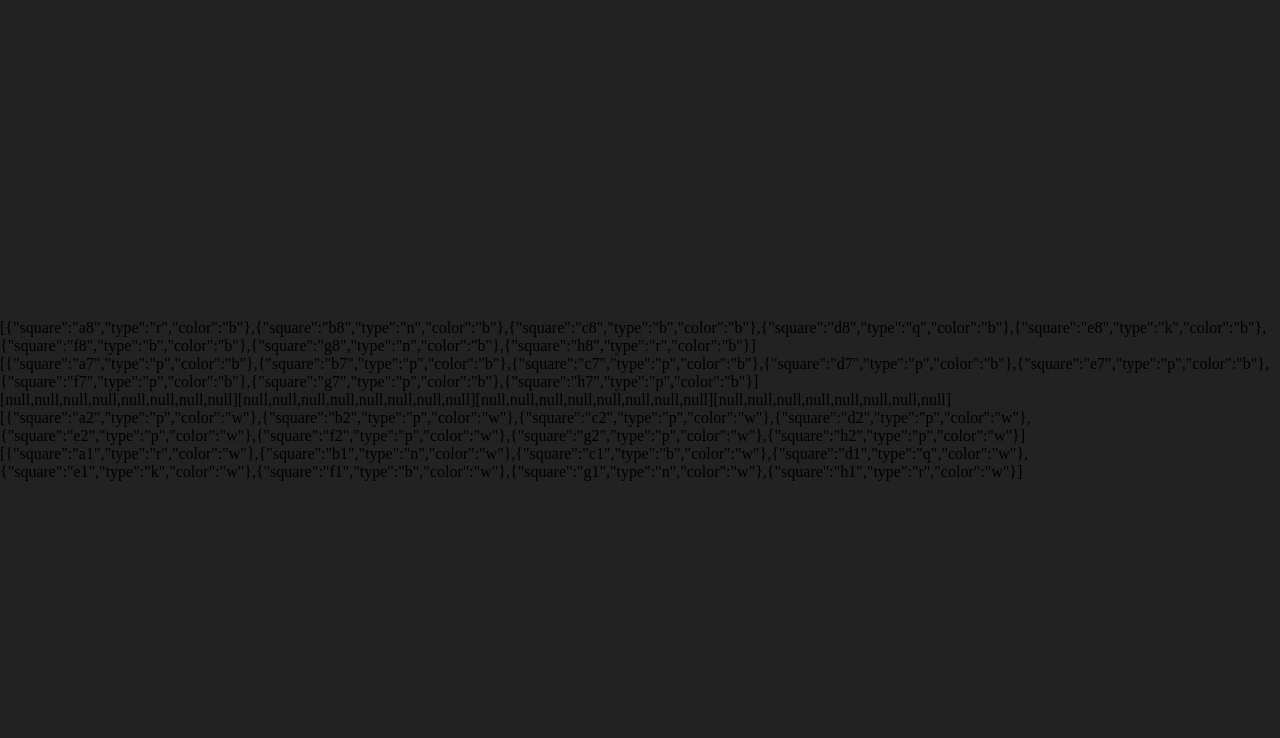
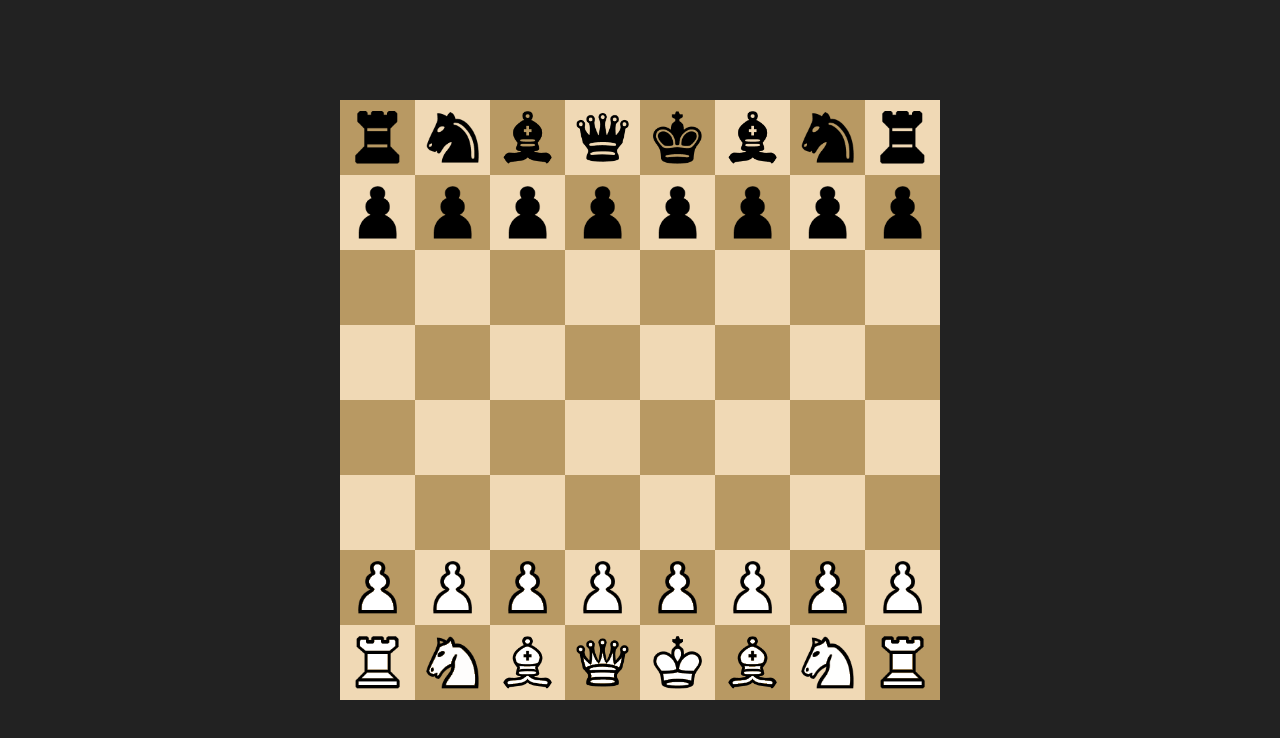
Before and after one commit to bonstriver/board-games, a React (Create React App) app: page / in a window 1280 px wide. Shown: the top 738 px of the page. Built offline with nearby package versions, Linux system fonts and the light colour scheme.

Commit message:
Board setup complete

```diff
--- a/src/App.css
+++ b/src/App.css
@@ -7,8 +7,13 @@
     min-height: 100vh;
     display: flex;
     align-items: center;
-    text-justify: center;
+    justify-content: center;
     background-color: rgb(34,34,34);
+}
+
+.board-container {
+    width: 600px;
+    height: 600px;
 }
 
 .board {
@@ -17,3 +22,35 @@
     display: flex;
     flex-wrap: wrap;
 }
+
+.square {
+    width: 12.5%;
+    height: 12.5%;
+}
+
+.square-black {
+    background: #b89963;
+}
+
+.square-white {
+    background: #F0D9B5;
+}
+
+.board-square {
+    width: 100%;
+    height: 100%;
+}
+
+.piece-container {
+    cursor: grab;
+    width: 100%;
+    height: 100%;
+    display: flex;
+    align-items: center;
+    justify-content: center;
+}
+
+.piece {
+    max-width: 70%;
+    max-height: 70%;
+}
--- a/src/App.jsx
+++ b/src/App.jsx
@@ -12,8 +12,9 @@ function App() {
   }, [])
   return (
     <div className='container'>
-      <div className='board-container'></div>
-      <Board board={board}/>
+      <div className='board-container'>
+        <Board board={board}/>
+      </div>
     </div>
   )
 }
--- a/src/Board.jsx
+++ b/src/Board.jsx
@@ -1,11 +1,23 @@
 import React from 'react'
+import BoardSquare from './BoardSquare'
 
 function Board({board}) {
+  function getXYPosition(i) {
+    const x = i % 8
+    const y = Math.abs(Math.floor(i / 8) - 7)
+    return {x, y}
+  }
+
+  function isBlack(i) {
+    const {x, y} = getXYPosition(i)
+    return (x + y) % 2 === 1
+  }
+
   return (
     <div className='board'>
-        {board.map((piece, i) => (
-            <div key={i}>
-                <p>{JSON.stringify(piece)}</p>
+        {board.flat().map((piece, i) => (
+            <div key={i} className='square'>
+              <BoardSquare piece={piece} black={isBlack(i)}/>
             </div>
         ))}
     </div>
--- /dev/null
+++ b/src/BoardSquare.jsx
@@ -0,0 +1,13 @@
+import React from 'react'
+import Square from './Square'
+import Piece from './Piece'
+
+export default function BoardSquare({ piece, black }) {
+  return (
+    <div className='board-square'>
+        <Square black={black}>
+            {piece && <Piece piece={piece}/>}
+        </Square>
+    </div>
+  )
+}
--- /dev/null
+++ b/src/Piece.jsx
@@ -0,0 +1,10 @@
+import React from 'react'
+
+export default function Piece({ piece: { type, color } }) {
+  const pieceImg = require (`./assets/${type}_${color}.png`)
+  return (
+    <div className='piece-container'>
+      <img src={pieceImg} alt = '' className='piece'/>
+    </div>
+  )
+}
--- /dev/null
+++ b/src/Square.jsx
@@ -0,0 +1,11 @@
+import React from 'react'
+
+export default function Square({ children, black }) {
+  const bgClass = black ? 'square-black' : 'square-white'
+
+  return (
+    <div className={`${bgClass} board-square`}>
+      {children}
+    </div>
+  )
+}
```
